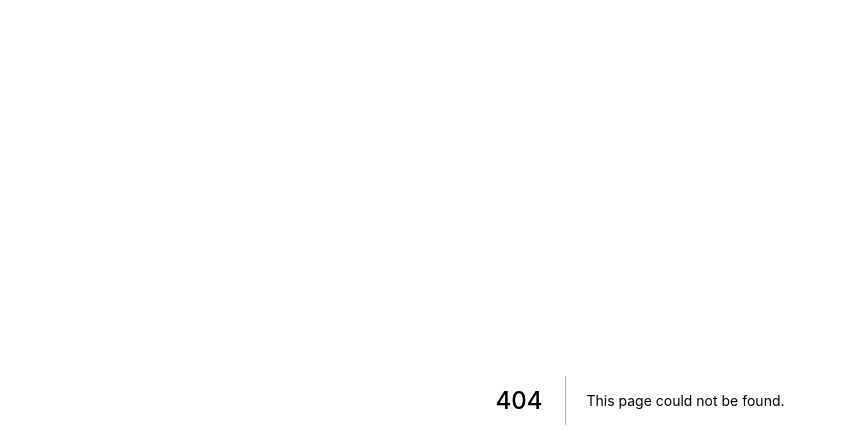
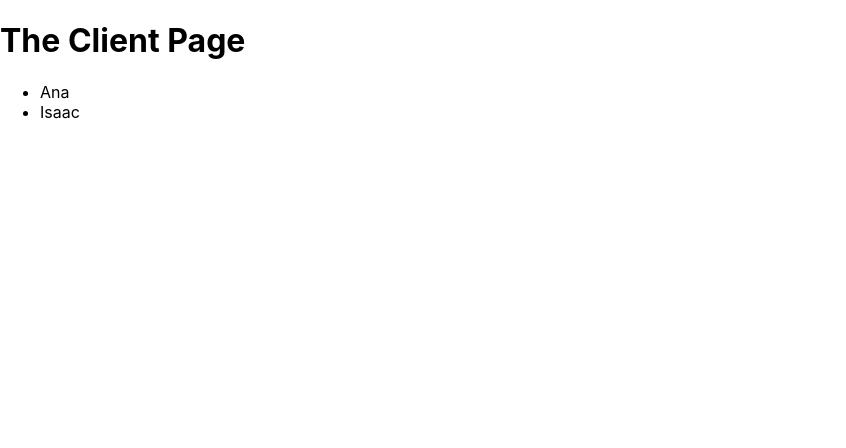
Before and after one commit to acstorres/next-app, a Next.js app: page /clients in a window 1280 px wide. Before the commit this address had no page. Shown: the top 448 px of the page, without its empty margins (0-846 px from the left). Built offline with nearby package versions, Linux system fonts and the light colour scheme.

Commit message:
navigating with the dynamic link component

```diff
--- /dev/null
+++ b/pages/clients/index.js
@@ -0,0 +1,22 @@
+import Link from 'next/link';
+
+function ClientsPage()  {
+
+    const clients = [
+        { id: "ana", name: "Ana"},
+        { id: "isa", name: "Isaac"},
+    ];
+    return (
+        <div>
+            <h1>The Client Page</h1>
+            <ul>
+               {clients.map(client => <li key={client.id}>
+                   <Link href={`/clients/${client.id}`}>{client.name}</Link>
+               </li>)}
+
+            </ul>
+        </div>
+    );
+}
+
+export default ClientsPage;
```
Also changed, not shown: pages/clients/[id]/index.js (added, +9 -0 lines), pages/index.js (+10 -0 lines).
